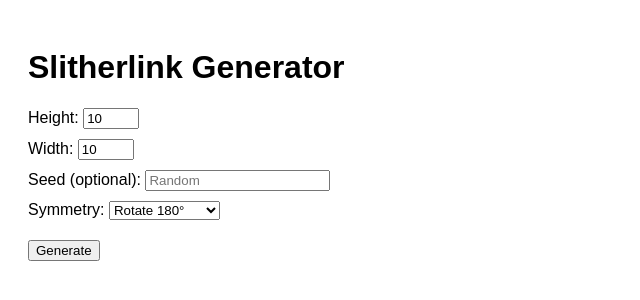
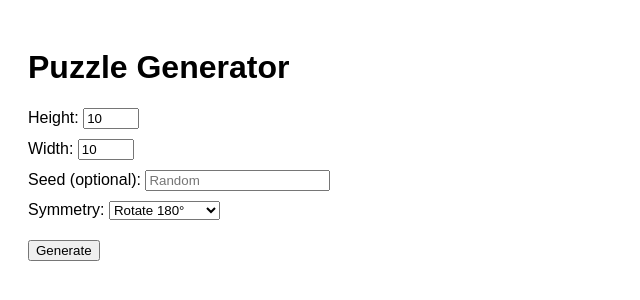
Before and after one commit to semiexp/puzzle-webapp, a React (Vite) app in the folder packages/cspuz-gen/: page / in a window 1280 px wide. Shown: the top 300 px of the page, without its empty margins (0-640 px from the left). Built offline with nearby package versions, Linux system fonts and the light colour scheme.

Commit message:
change title

```diff
--- a/packages/cspuz-gen/src/App.tsx
+++ b/packages/cspuz-gen/src/App.tsx
@@ -31,7 +31,7 @@ function App() {
 
   return (
     <div style={{ padding: "20px", fontFamily: "sans-serif" }}>
-      <h1>Slitherlink Generator</h1>
+      <h1>Puzzle Generator</h1>
 
       <div style={{ marginBottom: "20px" }}>
         <div style={{ marginBottom: "10px" }}>
```
